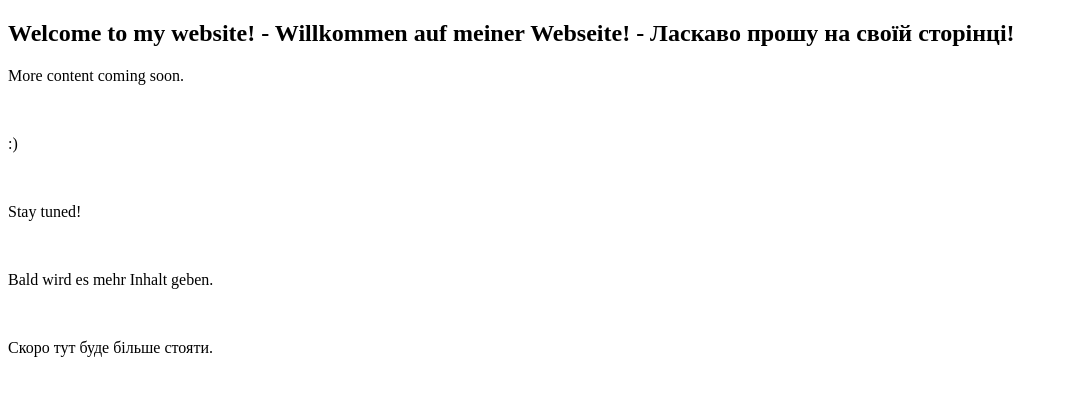
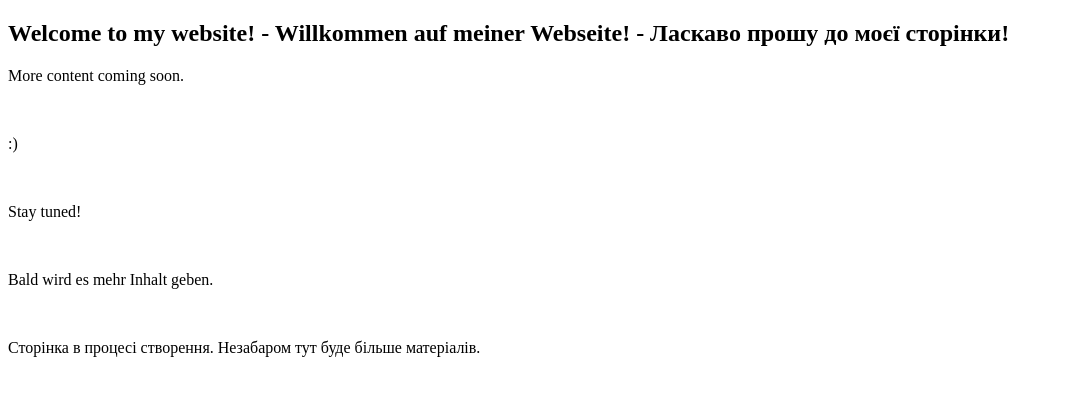
Before and after one commit to LaaTheCoder/LaaTheCoder.github.io, a plain HTML site: page index.html in a window 1280 px wide. Shown: the whole page, without its empty margins (0-1068 px from the left). Drawn offline with Linux system fonts and the light colour scheme.

Commit message:
UKR-Text korrigiert

```diff
--- a/index.html
+++ b/index.html
@@ -1,7 +1,7 @@
 <!DOCTYPE html>
 <html>
   <section>
-    <h1>Welcome to my website! - Willkommen auf meiner Webseite! - Ласкаво прошу на своїй сторінці!</h1>
+    <h1>Welcome to my website! - Willkommen auf meiner Webseite! - Ласкаво прошу до моєї сторінки!</h1>
   </section>
   <section>
     <body>
@@ -13,7 +13,7 @@
       <br>
       <p>Bald wird es mehr Inhalt geben.</p>
       <br>
-      <p>Скоро тут буде більше стояти.</p>
+      <p>Сторінка в процесі створення. Незабаром тут буде більше матеріалів.</p>
 
     </body>
   </section>
```
